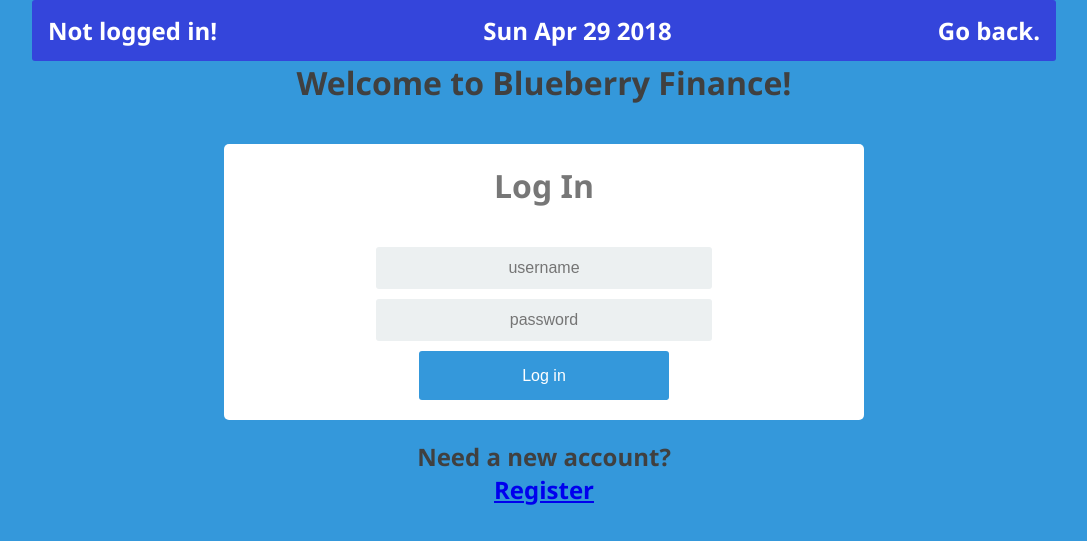
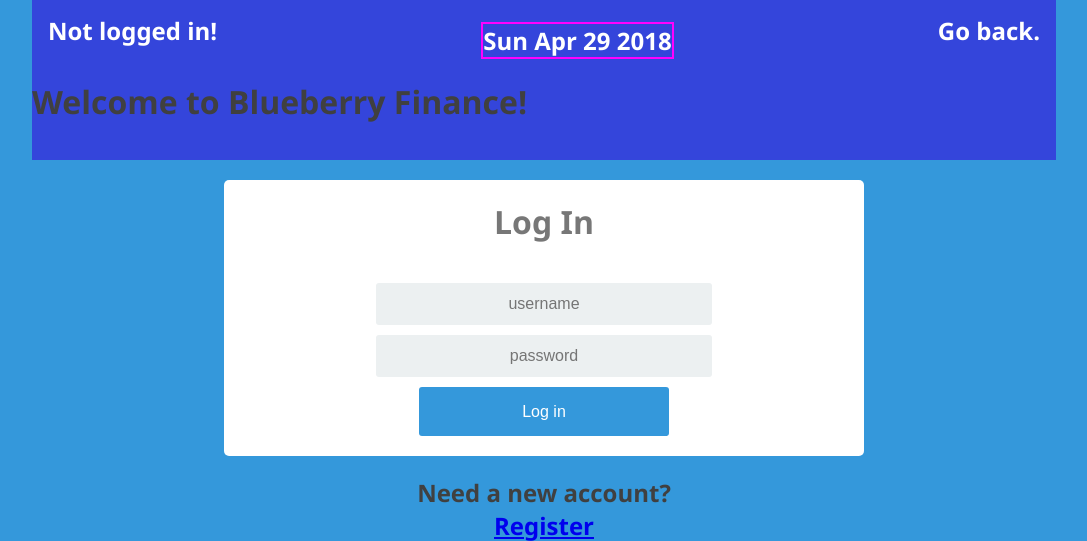
Before and after one commit to Futhark491/Blueberry-Finance, a Flask app: page / in a window 1280 px wide. Shown: the top 541 px of the page, without its empty margins (96-1183 px from the left). Run offline with Flask 2, Linux system fonts and the light colour scheme; some libraries are stand-ins or nearby versions.

Commit message:
Temporary commit
Drastic UI changes. Committing so I can see old UI.

```diff
--- /dev/null
+++ b/static/css/header.css
@@ -0,0 +1,33 @@
+.header {
+    display: flex;
+    vertical-align: center;
+    height: 80px;
+    margin: 0;
+    padding: 0;
+    overflow: hidden;
+    background-color: #3445DB;
+}
+
+.welcome {
+    display: block;
+    color: white;
+    text-align: center;
+    padding: 14px 16px;
+    height: 100%;
+}
+
+.welcome a {
+    text-decoration: none;
+    color: white;
+}
+.income-input {
+    margin: auto;
+    border: 2px solid magenta;
+    vertical-align: center;
+    color: white;
+}
+
+
+.logout {
+    float: right;
+}
--- a/templates/baseLayout.html
+++ b/templates/baseLayout.html
@@ -5,27 +5,21 @@
     {%  block head %}
     <title>BlueberryFinance</title>
     <link rel="stylesheet" href={{ url_for('static', filename='css/style.css') }} type="text/css">
+    <link rel="stylesheet" href={{ url_for('static', filename='css/header.css') }} type="text/css">
     <script src="https://ajax.googleapis.com/ajax/libs/jquery/3.2.1/jquery.min.js"></script>
     {%  endblock %}
 </head>
 <body>
-    <div class="dash-header">
-        <ul>
-            <li>
+    <div class="header">
+        <div class="welcome">
             {% if session['logged_in'] %}
             <h2>Hello {{ username }}!</h2>
             {% else %}
             <h2>Not logged in!</h2>
             {% endif %}
-            </li>
-            <li style="float:right" id="logout">
-                {% if session['logged_in'] %}
-                <h2><a href="/logout">Log out.</a></h2>
-                {% else %}
-                <a href="/"><h2>Go back.</h2></a>
-                {% endif %}
-            </li>
-            <li style="float:none" id="month">
+        </div>
+
+        <div class="income-input">
             {% if session['logged_in'] %}
             <form action="/change_income" method="POST" style="float:none">
                 <div class="tableRow">
@@ -42,8 +36,15 @@
                 </script>
             </h2>
             {% endif %}
-            </li>
-        </ul>
+        </div>
+
+        <div class="welcome logout">
+            {% if session['logged_in'] %}
+            <h2><a href="/logout">Log out.</a></h2>
+            {% else %}
+            <a href="/"><h2>Go back.</h2></a>
+            {% endif %}
+        </div>
     </div>
     {% block content %}
     {% endblock %}
```
Lines whose indentation alone changed are shown as unchanged.
